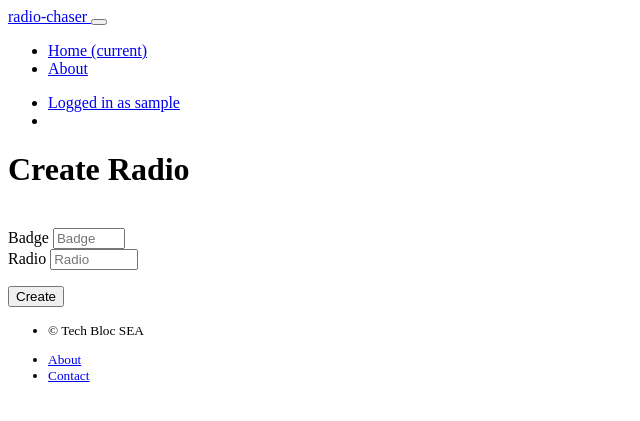
After one commit to OrcaCollective/radio-chaser, a Flask app: template radio_chaser/templates/public/create-radio.html in a window 1280 px wide. The commit adds this page. Shown: the top 421 px of the page, without its empty margins (0-640 px from the left). Run offline with Flask 2, Linux system fonts and the light colour scheme; the template is opened without the code that fills it: values that come from a table or form of the project are taken from there, others are empty; the visitor is signed in with stand-in values (Sample User, id 1); data comes from the database, SQL or seed files in the repository; parts of the project's set-up code (start-up, migrations or seed data) failed here and were passed over.

Commit message:
Move register form, add badge create form

```diff
--- a/radio_chaser/public/forms.py
+++ b/radio_chaser/public/forms.py
@@ -1,39 +1,47 @@
 # -*- coding: utf-8 -*-
 """Public forms."""
 from flask_wtf import FlaskForm
-from wtforms import PasswordField, StringField
-from wtforms.validators import DataRequired
+from wtforms import IntegerField
+from wtforms.validators import DataRequired, NumberRange
 
-from radio_chaser.user.models import User
+from radio_chaser.public.models import Radio
 
 
-class LoginForm(FlaskForm):
-    """Login form."""
+class RadioForm(FlaskForm):
 
-    username = StringField("Username", validators=[DataRequired()])
-    password = PasswordField("Password", validators=[DataRequired()])
-
-    def __init__(self, *args, **kwargs):
-        """Create instance."""
-        super(LoginForm, self).__init__(*args, **kwargs)
-        self.user = None
+    badge = IntegerField(
+        "Badge",
+        validators=[
+            DataRequired(),
+            NumberRange(min=1000, max=9999, message="Badge must be exactly 4 digits"),
+        ],
+    )
+    radio = IntegerField(
+        "Radio",
+        validators=[
+            DataRequired(),
+            NumberRange(
+                min=700000,
+                max=799999,
+                message="Radio must be exactly 6 digits and start with 7",
+            ),
+        ],
+    )
 
     def validate(self):
-        """Validate the form."""
-        initial_validation = super(LoginForm, self).validate()
+        initial_validation = super().validate()
         if not initial_validation:
             return False
 
-        self.user = User.query.filter_by(username=self.username.data).first()
-        if not self.user:
-            self.username.errors.append("Unknown username")
+        # TODO: Move this into a create-only validation
+        badge = Radio.query.filter_by(badge=self.badge.data).first()
+        if badge:
+            self.badge.errors.append("Record already exists for this badge")
             return False
 
-        if not self.user.check_password(self.password.data):
-            self.password.errors.append("Invalid password")
+        radio = Radio.query.filter_by(radio=self.radio.data).first()
+        if radio:
+            self.radio.errors.append("Record already exists for this radio")
             return False
 
-        if not self.user.active:
-            self.username.errors.append("User not activated")
-            return False
         return True
--- a/radio_chaser/public/views.py
+++ b/radio_chaser/public/views.py
@@ -12,9 +12,9 @@ from flask import (
 from flask_login import login_required, login_user, logout_user
 
 from radio_chaser.extensions import login_manager
-from radio_chaser.public.forms import LoginForm
+from radio_chaser.public.forms import RadioForm
 from radio_chaser.public.models import Radio
-from radio_chaser.user.forms import RegisterForm
+from radio_chaser.user.forms import RegisterForm, LoginForm
 from radio_chaser.user.models import User
 from radio_chaser.utils import flash_errors
 
@@ -43,6 +43,22 @@ def home():
             flash_errors(form)
     radios = Radio.query.order_by(Radio.badge).all()
     return render_template("public/home.html", form=form, radios=radios)
+
+
+@blueprint.route("/add-radio", methods=["GET", "POST"])
+@login_required
+def add_radio():
+    form = RadioForm(request.form)
+    if form.validate_on_submit():
+        radio = Radio.create(
+            badge=form.badge.data,
+            radio=form.radio.data,
+        )
+        flash(f"Created radio record: {radio}")
+        return redirect(url_for("public.home"))
+    else:
+        flash_errors(form)
+    return render_template("public/create-radio.html", form=form)
 
 
 @blueprint.route("/logout/")
--- a/radio_chaser/templates/nav.html
+++ b/radio_chaser/templates/nav.html
@@ -30,11 +30,11 @@
         </a>
       </li>
     </ul>
-    {% elif form %}
+    {% elif login_form %}
     <form class="form-inline" id="loginForm" method="POST" action="{{ url_for('public.home') }}" role="login">
       <input type="hidden" name="csrf_token" value="{{ csrf_token() }}" />
       <div class="input-group mb-2 mr-sm-2">
-        {{ form.username(placeholder="Username", class_="form-control mr-sm-1 my-auto") }} {{ form.password(placeholder="Password",
+        {{ login_form.username(placeholder="Username", class_="form-control mr-sm-1 my-auto") }} {{ login_form.password(placeholder="Password",
         class_="form-control mr-sm-1 my-auto") }}
         <button class="btn btn-light btn-primary m-auto" type="submit">Login</button>
       </div>
--- /dev/null
+++ b/radio_chaser/templates/public/create-radio.html
@@ -0,0 +1,21 @@
+
+{% extends "layout.html" %}
+{% block content %}
+<div class="container-narrow">
+  <h1 class="mt-5">Create Radio</h1>
+    <br/>
+    <form id="radioForm" class="form form-register" method="POST" action="" role="form">
+           {{ form.csrf_token }}
+            <div class="form-group">
+                {{form.badge.label}}
+                {{form.badge(placeholder="Badge", class_="form-control")}}
+            </div>
+            <div class="form-group">
+                {{form.radio.label}}
+                {{form.radio(placeholder="Radio", class_="form-control")}}
+            </div>
+            <p><input class="btn btn-primary" type="submit" value="Create"></p>
+    </form>
+<!--    <p><em>Already registered?</em> Click <a href="/">here</a> to login.</p>-->
+</div>
+{% endblock %}
--- a/radio_chaser/templates/public/home.html
+++ b/radio_chaser/templates/public/home.html
@@ -4,8 +4,8 @@
 <!-- Main jumbotron for a primary marketing message or call to action -->
 <div class="jumbotron">
     <div class="container">
-
         <h1 class="display-3">Radio Chaser Catalog</h1>
+        <a class="btn btn-primary" href="{{ url_for('public.add_radio') }}" role="button">Create radio record</a>
     </div>
 </div><!-- /.jumbotron -->
 
@@ -16,6 +16,7 @@
                 <tr>
                     <th scope="col">Badge</th>
                     <th scope="col">Radio</th>
+                    <th scope="col">Created</th>
                 </tr>
             </thead>
             <tbody>
@@ -23,6 +24,7 @@
                 <tr>
                     <th scope="row">{{ radio.badge }}</th>
                     <th>{{ radio.radio }}</th>
+                    <th>{{ radio.created_at.strftime('%Y-%m-%d %I:%M:%S %p') }}</th>
                 </tr>
             {% endfor %}
             </tbody>
```
Also changed, not shown: radio_chaser/user/forms.py (+32 -0 lines), tests/test_forms.py (+1 -2 lines).
